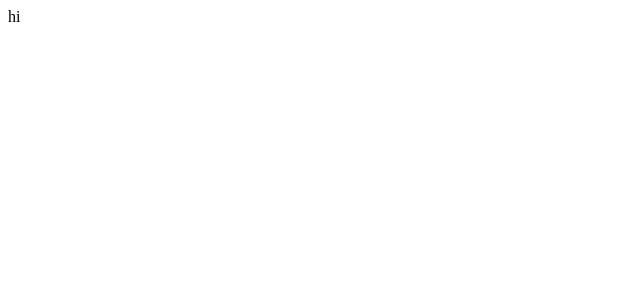
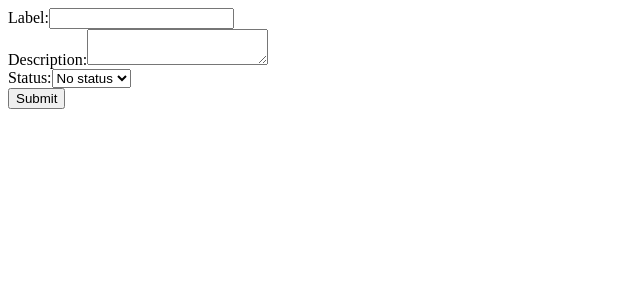
Before and after one commit to mickewasowski/task-manager, a React (Vite) app in the folder task-manager/: page / in a window 1280 px wide. Shown: the top 300 px of the page, without its empty margins (0-640 px from the left). Built offline with nearby package versions, Linux system fonts and the light colour scheme.

Commit message:
implemented todo reducer and create todo

```diff
--- a/task-manager/package.json
+++ b/task-manager/package.json
@@ -12,8 +12,10 @@
     "react": "^18.2.0",
     "react-dom": "^18.2.0",
     "react-redux": "^8.0.2",
+    "redux": "^4.2.0",
     "tailwind": "^4.0.0",
-    "tailwind-styled-components": "^2.1.8"
+    "tailwind-styled-components": "^2.1.8",
+    "uuidv4": "^6.2.13"
   },
   "devDependencies": {
     "@types/react": "^18.0.17",
--- a/task-manager/src/App.jsx
+++ b/task-manager/src/App.jsx
@@ -1,9 +1,10 @@
+import CreateTodo from "./components/todo-creation/CreateTodo"
 
 function App() {
 
   return (
     <div className="App">
-      hi
+      <CreateTodo />
     </div>
   )
 }
--- /dev/null
+++ b/task-manager/src/components/todo-creation/CreateTodo.jsx
@@ -0,0 +1,60 @@
+import { useState } from 'react';
+import { useDispatch } from 'react-redux';
+import { v4 as uuid } from 'uuid';
+import {createTodo} from '../../redux-store/actions/TodoActions';
+
+
+function CreateTodo(){
+    const id = uuid();
+    const initialState = {
+        id,
+        label: '',
+        description: '',
+        status: 'no status'
+    }
+
+    const [formInfo, setFormInfo] = useState(initialState);
+
+    const dispatch = useDispatch();
+
+    const handleInputChange = (e) => {
+        let {name, value} = e.target;
+
+        setFormInfo(prevState => {return {...prevState, [name]: value}});
+    }
+
+
+    const handleSubmit = (e) => {
+        e.preventDefault();
+
+        if (formInfo.label !== '' && formInfo.description !== '') {
+            dispatch(createTodo(formInfo));
+        }else{
+            alert("Label and Description fields are mandatory")
+        }
+    }
+
+
+    return(
+        <form>
+            <div>
+                <label htmlFor='label'>Label:</label>
+                <input type='text' name='label' onChange={handleInputChange} required/>
+            </div>
+            <div>
+                <label htmlFor='description'>Description:</label>
+                <textarea type='text' name='description' onChange={handleInputChange} required/>
+            </div>
+            <div>
+                <label htmlFor='status'>Status:</label>
+                <select name='status' onChange={handleInputChange}>
+                    <option value='no status'>No status</option>
+                    <option value='to do'>To do</option>
+                </select>
+            </div>
+            <input type="submit" onClick={handleSubmit}/>
+        </form>
+    )
+}
+
+export default CreateTodo;
--- a/task-manager/src/main.jsx
+++ b/task-manager/src/main.jsx
@@ -2,9 +2,13 @@ import React from 'react'
 import ReactDOM from 'react-dom/client'
 import App from './App'
 import './index.css'
+import {Provider} from 'react-redux';
+import {store} from './redux-store/globalStore';
 
 ReactDOM.createRoot(document.getElementById('root')).render(
   <React.StrictMode>
-    <App />
+    <Provider store={store}>
+      <App />
+    </Provider>
   </React.StrictMode>
 )
--- /dev/null
+++ b/task-manager/src/redux-store/action-items/TodoActionItems.js
@@ -0,0 +1,8 @@
+
+const TodoItems = {
+    CREATE_TODO: 'CREATE_TODO',
+    SET_IN_PROGRESS: 'SET_IN_PROGRESS',
+    SET_COMPLETE: 'SET_COMPLETE'
+}
+
+export default TodoItems;
--- /dev/null
+++ b/task-manager/src/redux-store/actions/TodoActions.js
@@ -0,0 +1,22 @@
+import TodoItems from '../action-items/TodoActionItems';
+
+export const createTodo = (todoData) => {
+    return{
+        type: TodoItems.CREATE_TODO,
+        payload: todoData
+    }
+}
+
+export const setInProgress = (todoId) => {
+    return {
+        type: TodoItems.SET_IN_PROGRESS,
+        payload: todoId
+    }
+}
+
+export const setComplete = (todoId) => {
+    return{
+        type: TodoItems.SET_COMPLETE,
+        payload: todoId
+    }
+}
--- /dev/null
+++ b/task-manager/src/redux-store/globalStore.js
@@ -0,0 +1,12 @@
+import {createStore, combineReducers} from 'redux';
+import todoReducer from './reducers/TodoReducer';
+
+let allReducers = combineReducers({
+    todo: todoReducer,
+})
+
+
+export const store = createStore(
+    allReducers,
+    window.__REDUX_DEVTOOLS_EXTENSION__ && window.__REDUX_DEVTOOLS_EXTENSION__()
+)
--- /dev/null
+++ b/task-manager/src/redux-store/reducers/TodoReducer.js
@@ -0,0 +1,26 @@
+import TodoItems from "../action-items/TodoActionItems";
+
+const todoReducer = (state = [], action) => {
+
+    switch (action.type) {
+        case TodoItems.CREATE_TODO:
+            return [
+                ...state,
+                action.payload
+            ]
+        case TodoItems.SET_IN_PROGRESS:
+            let setInProgress = state.find(x => x.id === action.payload);
+            setInProgress.status = 'in progress';
+
+            return state;
+        case TodoItems.SET_COMPLETE:
+            let setComplete = state.find(x => x.id === action.payload);
+            setComplete.status = 'done';
+
+            return state;
+        default:
+            return state;
+    }
+}
+
+export default todoReducer;
```
Also changed, not shown: task-manager/src/components/todo-component/Todo.jsx (added, +20 -0 lines), 1 other file (tests, documents, lock files or other folders).
